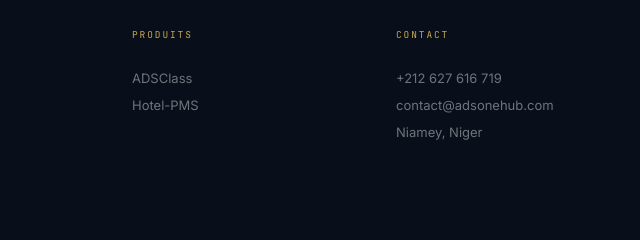
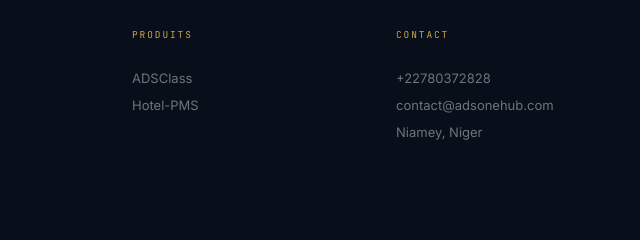
Before and after one commit to abdourahmanesalou7/ads-tech-website, a plain HTML site: page apropos.html in a window 1280 px wide. Shown: the part 5905-6145 px from the top of the page, 640-1280 px from the left. Drawn offline with nearby package versions, Linux system fonts and the light colour scheme.

Commit message:
Mod Contact

```diff
--- a/apropos.html
+++ b/apropos.html
@@ -630,7 +630,7 @@
       </div><p>Solutions Numériques &amp; Intelligence Artificielle — Niamey, Niger — Afrique de l'Ouest</p></div>
     <div class="footer-col"><div class="footer-col-title">Navigation</div><a href="index.html">Accueil</a><a href="produits.html">Produits</a><a href="services.html">Services</a><a href="apropos.html">À propos</a><a href="contact.html">Contact</a></div>
     <div class="footer-col"><div class="footer-col-title">Produits</div><a href="produits.html">ADSClass</a><a href="produits.html">Hotel-PMS</a></div>
-    <div class="footer-col"><div class="footer-col-title">Contact</div><a href="tel:+212627616719">+212 627 616 719</a><a href="mailto:contact@adsonehub.com">contact@adsonehub.com</a><a>Niamey, Niger</a></div>
+    <div class="footer-col"><div class="footer-col-title">Contact</div><a href="tel:+22780372828">+22780372828</a><a href="mailto:contact@adsonehub.com">contact@adsonehub.com</a><a>Niamey, Niger</a></div>
   </div>
   <div class="footer-bottom"><span>© 2025 ADS ONEHUB</span><span>Abdourahmane DJIBO SALOU — PDG</span></div>
 </footer>
```
